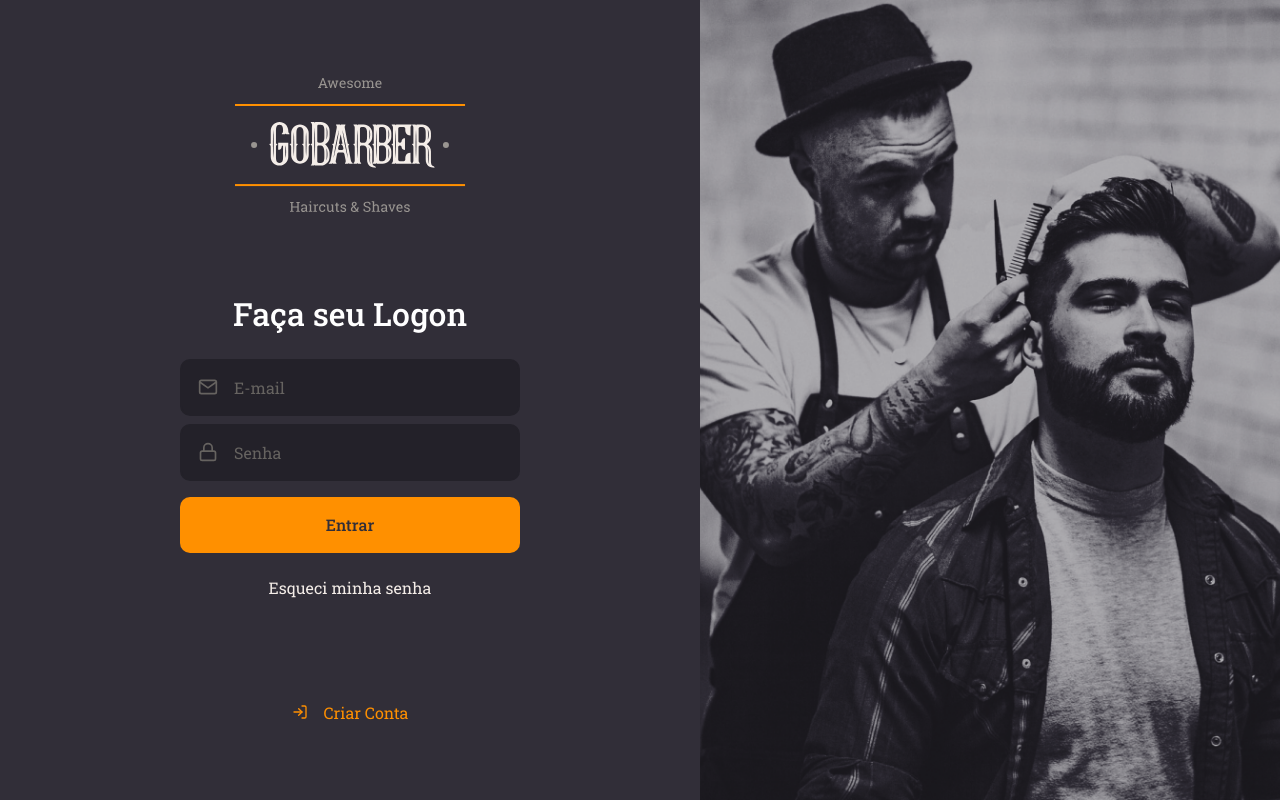
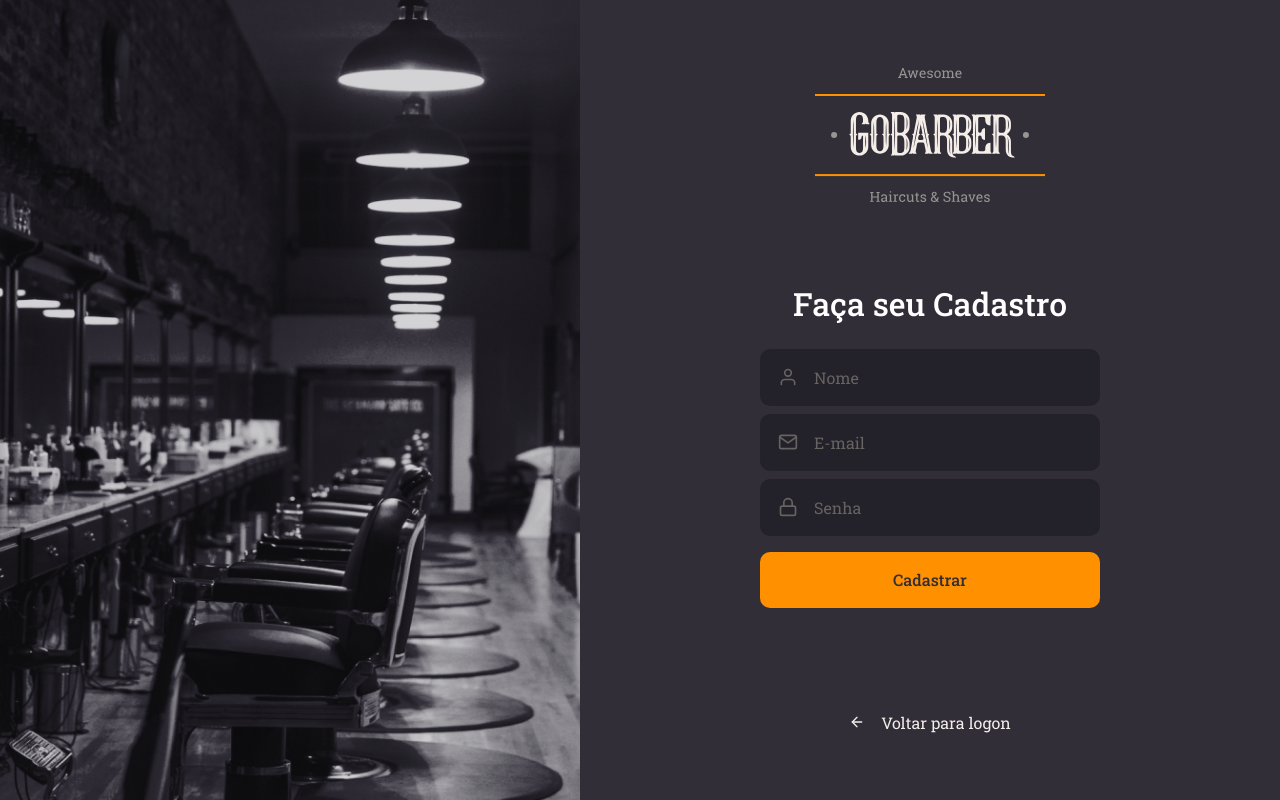
Before and after one commit to tomsales92/Gobaber-front, a React (Create React App) app: page / in a window 1280 px wide. Built offline with nearby package versions, Linux system fonts and the light colour scheme.

Commit message:
Pagina cadastro

```diff
--- a/src/App.tsx
+++ b/src/App.tsx
@@ -1,16 +1,15 @@
-import React from "react";
+import React from 'react';
 import GobalStyle from './styles/global';
-import SignIn from './pages/SignIn';
+// import SignIn from './pages/SignIn';
+import SignUp from './pages/SignUp';
 
-
-const App:React.FC = () => {
-
+const App: React.FC = () => {
   return (
-  <>
-    <SignIn/>
-    <GobalStyle />
-  </>
+    <>
+      <SignUp />
+      <GobalStyle />
+    </>
   );
-}
+};
 
 export default App;
--- /dev/null
+++ b/src/pages/SignUp/index.tsx
@@ -0,0 +1,34 @@
+import React from 'react';
+import { FiArrowLeft, FiMail, FiLock, FiUser } from 'react-icons/fi';
+import logoImg from '../../assets/logo.svg';
+
+import { Container, Content, Background } from './styles';
+import Input from '../../components/Input';
+import Button from '../../components/Button';
+
+const SignUp: React.FC = () => (
+  <Container>
+    <Background />
+    <Content>
+      <img src={logoImg} alt="Logo" />
+      <form>
+        <h1>Faça seu Cadastro </h1>
+        <Input icon={FiUser} name="name" placeholder="Nome" />
+        <Input icon={FiMail} name="email" placeholder="E-mail" />
+        <Input
+          icon={FiLock}
+          name="password"
+          type="password"
+          placeholder="Senha"
+        />
+        <Button type="submit">Cadastrar</Button>
+      </form>
+      <a href="login">
+        <FiArrowLeft />
+        Voltar para logon
+      </a>
+    </Content>
+  </Container>
+);
+
+export default SignUp;
--- /dev/null
+++ b/src/pages/SignUp/styles.ts
@@ -0,0 +1,64 @@
+import styled from 'styled-components';
+import { shade } from 'polished';
+
+import signUp from '../../assets/sign-up-background.png';
+
+export const Container = styled.div`
+  height: 100vh;
+
+  display: flex;
+  align-items: stretch;
+`;
+export const Content = styled.div`
+  display: flex;
+  flex-direction: column;
+  align-items: center;
+  place-content: center;
+  width: 100%;
+  max-width: 700px;
+
+  form {
+    margin: 80px 0;
+    width: 340px;
+    text-align: center;
+
+    h1 {
+      margin-bottom: 24px;
+    }
+
+    a {
+      color: #f4ede8;
+      display: block;
+      margin-top: 24px;
+      text-decoration: none;
+      transition: color 0.2s;
+
+      &:hover {
+        color: ${shade(0.2, '#f4ede8')};
+      }
+    }
+  }
+  > a {
+    color: #f4ede8;
+    display: block;
+    margin-top: 24px;
+    text-decoration: none;
+    transition: color 0.2s;
+
+    display: flex;
+    align-items: center;
+
+    &:hover {
+      color: ${shade(0.2, '#f4ede8')};
+    }
+
+    svg {
+      margin-right: 16px;
+    }
+  }
+`;
+export const Background = styled.div`
+  flex: 1;
+  background: url(${signUp}) no-repeat center;
+  background-size: cover;
+`;
```
Also changed, not shown: src/assets/sign-up-background.png (added).
